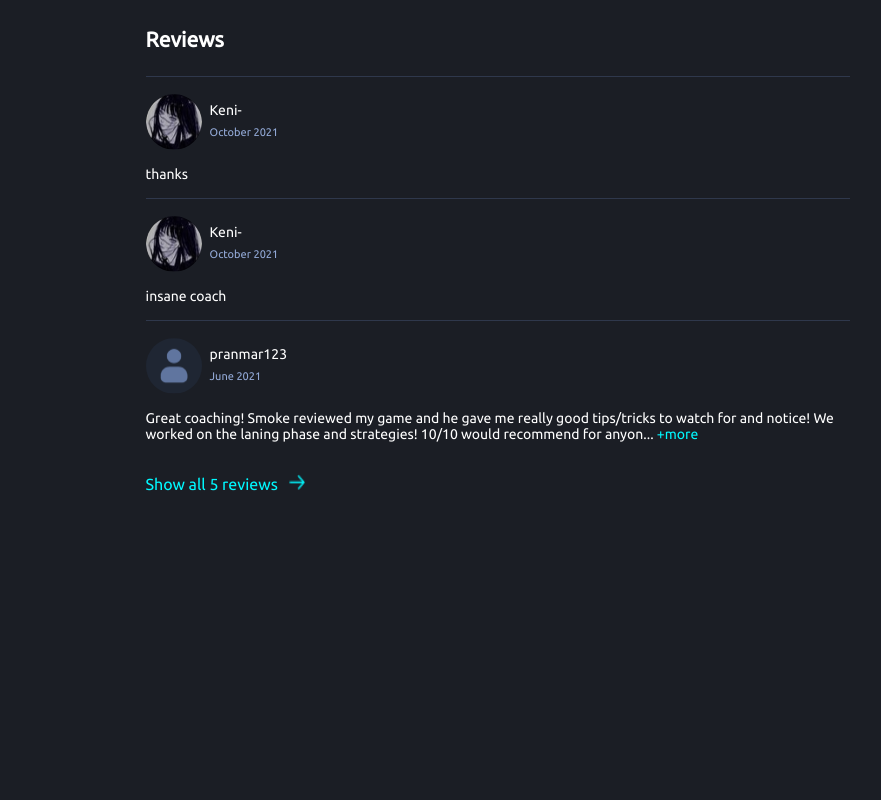
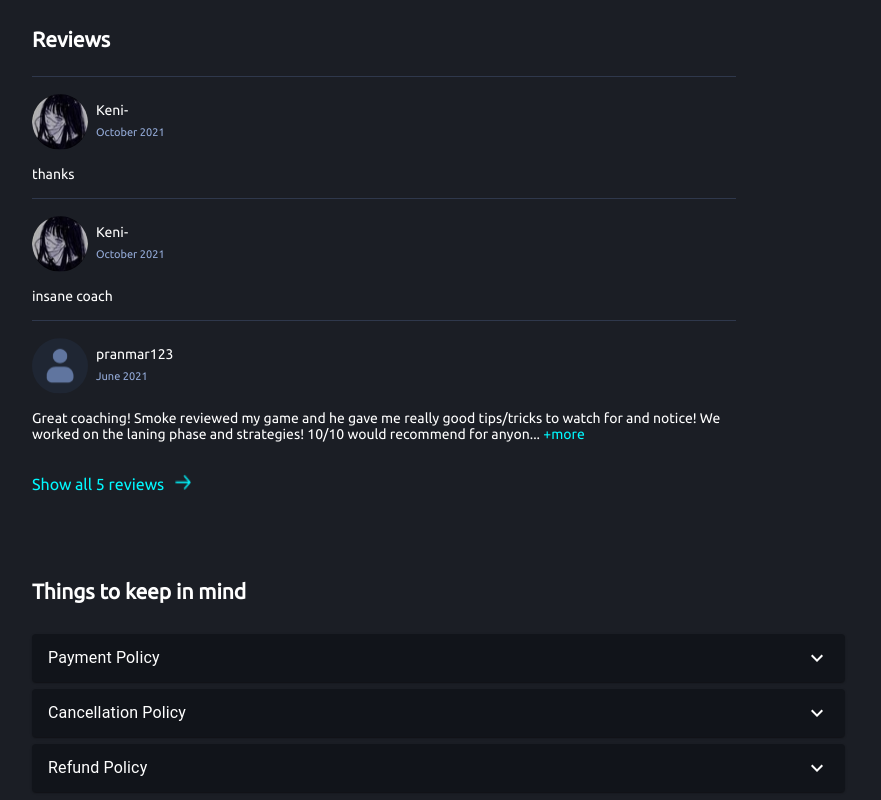
Before and after one commit to fady-dib/summary-page, a Next.js app: page /summary in a window 1280 px wide. Shown: the part 1339-2139 px from the top of the page, without its empty margins (8-889 px from the left). Before the commit the page ends 1856 px from the top, so only its background shows below. Built offline with nearby package versions, Linux system fonts and the light colour scheme.

Commit message:
Add keep in min component

```diff
--- a/app/globals.css
+++ b/app/globals.css
@@ -95,14 +95,6 @@ body {
   overflow-x: hidden;
 }
 
-body {
-  background-color: #1B1E25;
-  margin-left: 20%;
-  margin-right: 20%;
-  margin-top: 5%;
-  font-family: 'Ubuntu'
-
-}
 
 a {
   color: inherit;
--- a/app/page.module.css
+++ b/app/page.module.css
@@ -1,16 +1,14 @@
-
-
-.container{
+/* .container-1{
   display: flex;
-  font-family: 'Ubuntu', sans-serif;
 }
 
 .col-1{
   display: flex;
   flex-direction: column;
+  width: 704px;
 }
 
-.div-img{
-  width: 704px;
-  height: 396px
-}
+.col-2{
+  display: flex;
+  flex-direction: column;
+} */
--- /dev/null
+++ b/components/Keep-in-mind/KeepInMind.css
@@ -0,0 +1,6 @@
+.k-i-m {
+    font-weight: 700;
+    font-size: 21px;
+    margin-bottom: 30px;
+    margin-top: 69.75px;
+}
--- /dev/null
+++ b/components/Keep-in-mind/KeepInMind.tsx
@@ -0,0 +1,50 @@
+import React from 'react';
+import '../Keep-in-mind/KeepInMind.css';
+import { Accordion, AccordionSummary, AccordionDetails, Typography, Box } from '@mui/material';
+import ExpandMoreIcon from '@mui/icons-material/ExpandMore';
+
+const KeepInMind : React.FC = () => {
+    return(
+        <div>
+            <p className='k-i-m'>Things to keep in mind</p>
+             <Box sx={{ marginBottom: '7px', borderRadius: '50px'}}>
+        <Accordion sx={{ backgroundColor: ' #11141A', color: 'white'}}>
+          <AccordionSummary expandIcon={<ExpandMoreIcon sx={{ color: 'white'}}/>}>
+            <Typography>Payment Policy</Typography>
+          </AccordionSummary>
+          <AccordionDetails>
+            <Typography>
+              {`Lorem ipsum dolor sit amet, consectetur adipiscing elit. Suspendisse malesuada lacus ex, sit amet blandit leo lobortis eget.`}
+            </Typography>
+          </AccordionDetails>
+        </Accordion>
+      </Box>
+      <Box sx={{ marginBottom: '7px' }}>
+        <Accordion sx={{ backgroundColor: ' #11141A', color: 'white'}}>
+          <AccordionSummary expandIcon={<ExpandMoreIcon sx={{ color: 'white'}}/>} >
+            <Typography>Cancellation Policy</Typography>
+          </AccordionSummary>
+          <AccordionDetails >
+            <Typography>
+              {`Lorem ipsum dolor sit amet, consectetur adipiscing elit. Suspendisse malesuada lacus ex, sit amet blandit leo lobortis eget.`}
+            </Typography>
+          </AccordionDetails>
+        </Accordion>
+      </Box>
+      <Box>
+        <Accordion sx={{ backgroundColor: ' #11141A', color: 'white'}}>
+          <AccordionSummary expandIcon={<ExpandMoreIcon sx={{ color: 'white'}}/>}>
+            <Typography>Refund Policy</Typography>
+          </AccordionSummary>
+          <AccordionDetails>
+            <Typography>
+              {`Lorem ipsum dolor sit amet, consectetur adipiscing elit. Suspendisse malesuada lacus ex, sit amet blandit leo lobortis eget.`}
+            </Typography>
+          </AccordionDetails>
+        </Accordion>
+      </Box>
+    </div>
+    )
+}
+
+export default KeepInMind
--- a/package.json
+++ b/package.json
@@ -11,6 +11,7 @@
   "dependencies": {
     "@emotion/react": "^11.11.0",
     "@emotion/styled": "^11.11.0",
+    "@mui/icons-material": "^5.11.16",
     "@mui/material": "^5.13.2",
     "@types/node": "20.2.5",
     "@types/react": "18.2.7",
--- a/pages/summary/index.tsx
+++ b/pages/summary/index.tsx
@@ -3,10 +3,13 @@ import "../summary/summary.css"
 import Description from "../../components/Description/Description";
 import Payment from "@/components/payment/payment";
 import Reviews from "@/components/Reviews/reviews";
+import KeepInMind from "@/components/Keep-in-mind/KeepInMind";
 
 const Summary: React.FC = () => {
 
     return (
+        <>
+        <div className="main-container">
         <div className="container">
             <div className="col-1">
                 <img className="div-img" src="/div.png" />
@@ -30,6 +33,11 @@ const Summary: React.FC = () => {
                 <Payment></Payment>
             </div>
         </div>
+        <div className="keep-in-mind">
+        <KeepInMind></KeepInMind>
+        </div>
+        </div>
+        </>
     )
 
 }
--- a/pages/summary/summary.css
+++ b/pages/summary/summary.css
@@ -1,22 +1,30 @@
 body {
     background-color: #1B1E25;
-    margin-left: 12%;
-    margin-right: 15%;
     margin-top: 5%;
     font-family: "Ubuntu";
 }
-
-.container{
-    display: flex;
+.main-container{
+    margin-left: auto;
+    margin-right: auto;
+    width: 1200px
 }
 
-.col-1{
+.container {
+    display: flex;
+
+}
+
+.col-1 {
     display: flex;
     flex-direction: column;
     width: 704px;
 }
 
-.col-2{
+.col-2 {
     display: flex;
     flex-direction: column;
 }
+
+.keep-in-mind {
+    width: 813px
+}
```
Also changed, not shown: app/page.tsx (+13 -2 lines), 1 other file (tests, documents, lock files or other folders).
